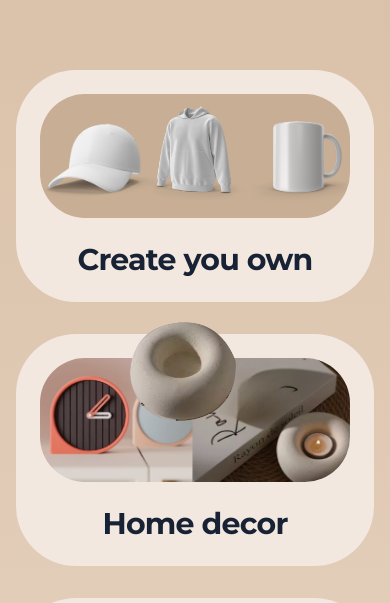
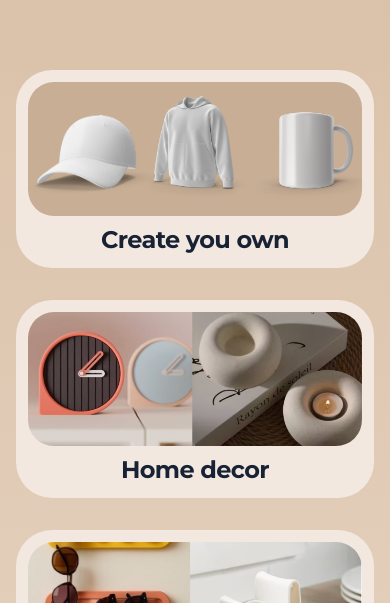
Before and after one commit to Webgenius0/gift-khana, a Next.js app: page / in a window 390 px wide. Shown: the part 241-844 px from the top of the page. Built offline with nearby package versions, Linux system fonts and the light colour scheme.

Commit message:
refactor: button hover effect made responsive

```diff
--- a/src/cms/ctaSectionData.js
+++ b/src/cms/ctaSectionData.js
@@ -21,18 +21,21 @@ export const ctaSectionData = [
         title: "Home decor",
         buttonImage: button2,
         element: element2,
-        classNameElement: "absolute -top-30 right-6 scale-37 group-hover:scale-45 group-hover:-top-35 smooth",
+        classNameElement: "absolute top-0 right-20 md:right-15 lg:right-30 w-[25%] group-hover:w-[30%] group-hover:right-18 group-hover:md:right-13 group-hover:lg:right-25 group-hover:-top-3 group-hover:md:-top-5 group-hover:lg:-top-7 smooth",
+        // classNameElement: "absolute -top-30 right-6 scale-37 group-hover:scale-45 group-hover:-top-35 smooth",
     },
     {
         title: "Gadgets & Accessories",
         buttonImage: button3,
         element: element3,
-        classNameElement: "absolute -top-33 -left-2 scale-35 group-hover:-top-45 smooth",
+        classNameElement: "absolute top-0 left-[6%] w-[10%] group-hover:-top-10 smooth",
+        // classNameElement: "absolute -top-33 -left-2 scale-35 group-hover:-top-45 smooth",
     },
     {
         title: "Ready-made",
         buttonImage: button4,
         element: element4,
-        classNameElement: "absolute -top-35 -right-21 scale-45 group-hover:scale-55 group-hover:-top-40 smooth",
+        classNameElement: "absolute top-0 right-5 md:right-5 lg:right-10 w-[35%] group-hover:w-[43%] group-hover:-top-10 group-hover:right-1 group-hover:md:right-2 group-hover:lg:right-5 group-hover:-top-3 group-hover:md:-top-5 group-hover:lg:-top-15 smooth",
+        // classNameElement: "absolute -top-35 -right-21 scale-45 group-hover:scale-55 group-hover:-top-40 smooth",
     }
 ];
--- a/src/components/CTA/CTAButton.jsx
+++ b/src/components/CTA/CTAButton.jsx
@@ -1,43 +1,41 @@
 import Image from "next/image";
 
-export default function CTAButton({ item, index, }) {
+export default function CTAButton({ item, index }) {
     return (
         <div
-            className="bg-[#F3E8E0] rounded-[60px] p-6 lg:p-8 flex flex-col items-center group cursor-pointer hover:shadow-2xl transition-all duration-500 transform hover:-translate-y-2 relative"
+            className="bg-[#F3E8E0] rounded-[36px] md:rounded-[60px] p-3 md:p-6 lg:p-8 flex flex-col items-center group cursor-pointer hover:shadow-2xl transition-all duration-500 transform hover:-translate-y-2 relative"
         >
             {/* Image Container Area */}
-            <div className="w-full aspect-5/2 relative flex smooth items-center justify-center">
-                <div className="relative w-full h-full transition-transform duration-700 overflow-hidden rounded-[45px]">
+            {/* Adjusted aspect ratio: 16/9 for mobile, 5/2 for large screens */}
+            <div className="w-full aspect-5/2 relative flex items-center justify-center">
+                <div className="relative w-full h-full transition-transform duration-700 overflow-hidden rounded-[26px] md:rounded-[45px]">
                     <Image
                         src={item.buttonImage}
                         alt={item.title}
                         fill
                         className="object-cover"
                         priority={index < 2}
+                        sizes="(max-width: 768px) 100vw, (max-width: 1200px) 50vw, 33vw"
                     />
                 </div>
 
-                {
-                    item?.element && (
-                        <div
-                            className={item?.classNameElement}
-                        >
+                {item?.element && (
+                    <div className={`${item?.classNameElement} absolute`}>
                         <Image
                             src={item.element}
                             alt={item.title}
-                                className="object-cover"
+                            width={500} // Added explicit width/height for standard Img behavior
+                            height={500}
+                            className="object-contain w-full h-auto"
                             priority={index < 2}
                         />
-
-                            {/* <div className="w-full absolute bottom-0 h-[82%]  bg-red-400" /> */}
                     </div>
-                    )
-                }
+                )}
             </div>
 
-
             {/* Title */}
-            <h3 className="text-3xl md:text-4xl font-bold text-[#182235] font-montserrat tracking-tight mt-6">
+            {/* Dynamic text sizing from mobile to desktop */}
+            <h3 className="text-2xl sm:text-3xl lg:text-4xl font-bold text-[#182235] font-montserrat tracking-tight mt-2 md:mt-6 text-center">
                 {item.title}
             </h3>
         </div>
```
Lines whose indentation alone changed are shown as unchanged.
